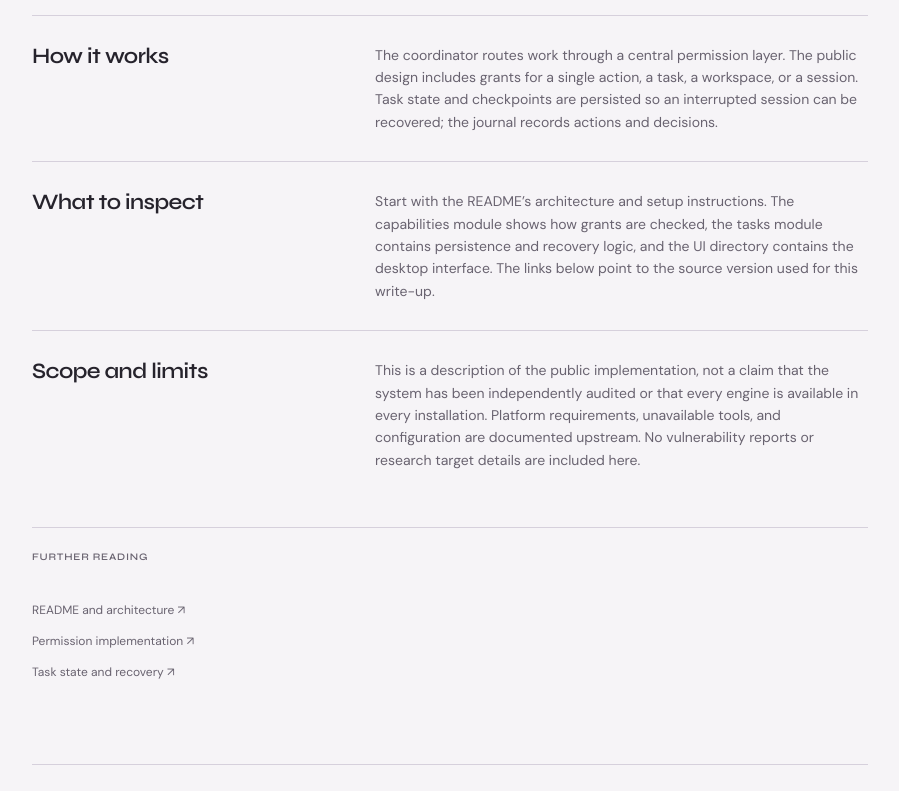
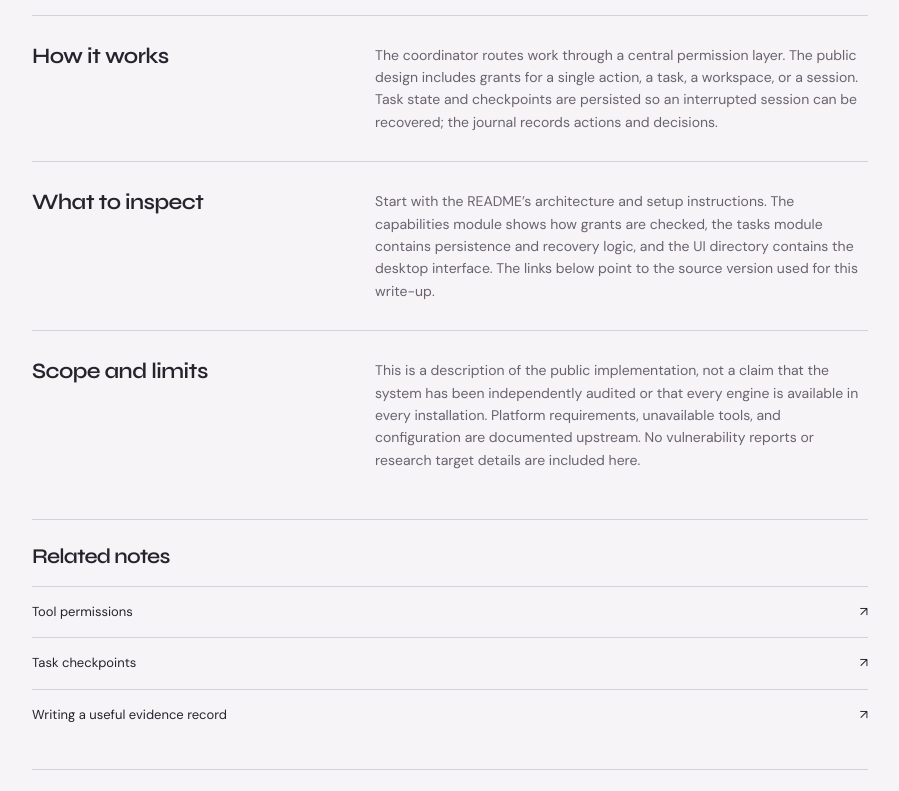
Before and after one commit to sinanalekar/sinan-portfolio, a Next.js app: page /library/cyr in a window 1280 px wide. Shown: the part 1237-2028 px from the top of the page, without its empty margins (364-1263 px from the left). Built offline with nearby package versions, Linux system fonts and the light colour scheme; no server answers.

Commit message:
Connect research project overviews to their methods notes

```diff
--- a/app/data.ts
+++ b/app/data.ts
@@ -655,3 +655,12 @@ export const rankedProjects = entries
 export const researchProjects = rankedProjects.filter(
   (entry) => entry.collection === "Research",
 );
+
+export const relatedNotes: Record<string, readonly string[]> = {
+  cyr: ["permissions", "checkpoints", "evidence"],
+  seek: ["state-comparisons", "evidence"],
+  veritas: ["evidence-gates", "evidence"],
+  hydra: ["artifact-comparisons"],
+  cyra: ["research-protocol"],
+  "mahad-education": ["participant-consent"],
+};
--- a/app/globals.css
+++ b/app/globals.css
@@ -3522,3 +3522,24 @@ html[data-theme="light"] .hero-orb {
     margin-top: 20px;
   }
 }
+.related-notes {
+  border-top: 1px solid var(--line);
+  padding-top: 25px;
+  margin-top: 20px;
+}
+.related-notes h2 {
+  font-size: 21px;
+  margin: 0 0 17px;
+}
+.related-notes > a {
+  display: flex;
+  align-items: center;
+  justify-content: space-between;
+  gap: 20px;
+  padding: 15px 0;
+  border-top: 1px solid var(--line);
+  font-size: 13px;
+}
+.related-notes > a:hover {
+  color: var(--accent);
+}
--- a/app/library/[slug]/page.tsx
+++ b/app/library/[slug]/page.tsx
@@ -1,6 +1,6 @@
 import Link from "next/link";
 import { notFound } from "next/navigation";
-import { entries } from "../../data";
+import { entries, relatedNotes } from "../../data";
 import ProjectPreview from "../../project-preview";
 
 type Props = { params: Promise<{ slug: string }> };
@@ -17,6 +17,9 @@ export default async function LibraryEntry({ params }: Props) {
   const { slug } = await params;
   const entry = entries.find((item) => item.slug === slug);
   if (!entry) notFound();
+  const related = entries.filter((item) =>
+    relatedNotes[slug]?.includes(item.slug),
+  );
   return (
     <article className="reading">
       <Link className="back" href="/library">
@@ -53,6 +56,17 @@ export default async function LibraryEntry({ params }: Props) {
           <p>{copy}</p>
         </section>
       ))}
+      {related.length > 0 && (
+        <aside className="related-notes" aria-label="Related methods">
+          <h2>Related notes</h2>
+          {related.map((note) => (
+            <Link key={note.slug} href={`/library/${note.slug}`}>
+              <span>{note.title}</span>
+              <span aria-hidden="true">↗</span>
+            </Link>
+          ))}
+        </aside>
+      )}
       <div className="source-list">
         <h2 className="micro">FURTHER READING</h2>
         <ul>
```
Also changed, not shown: 1 other file (tests, documents, lock files or other folders).
